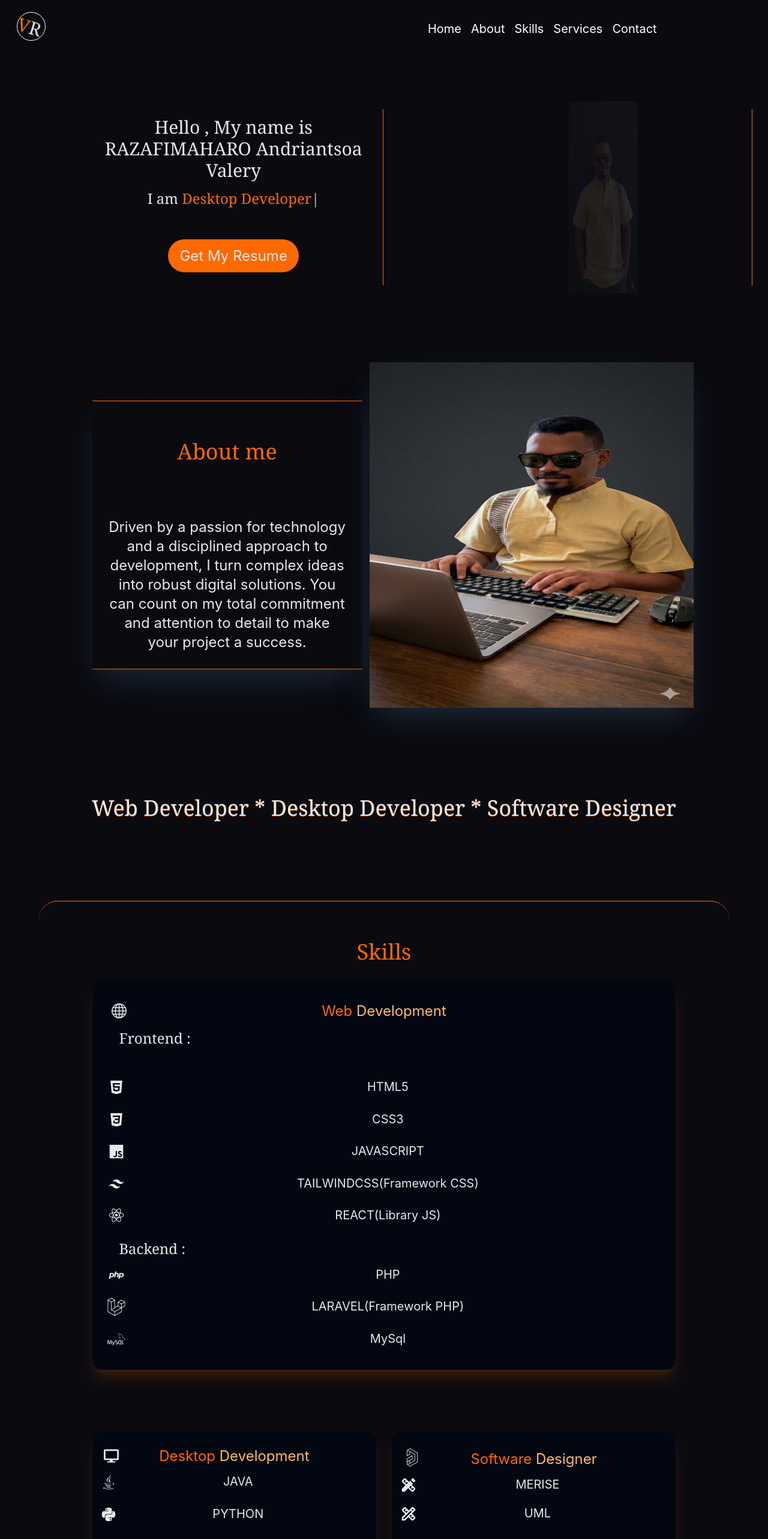
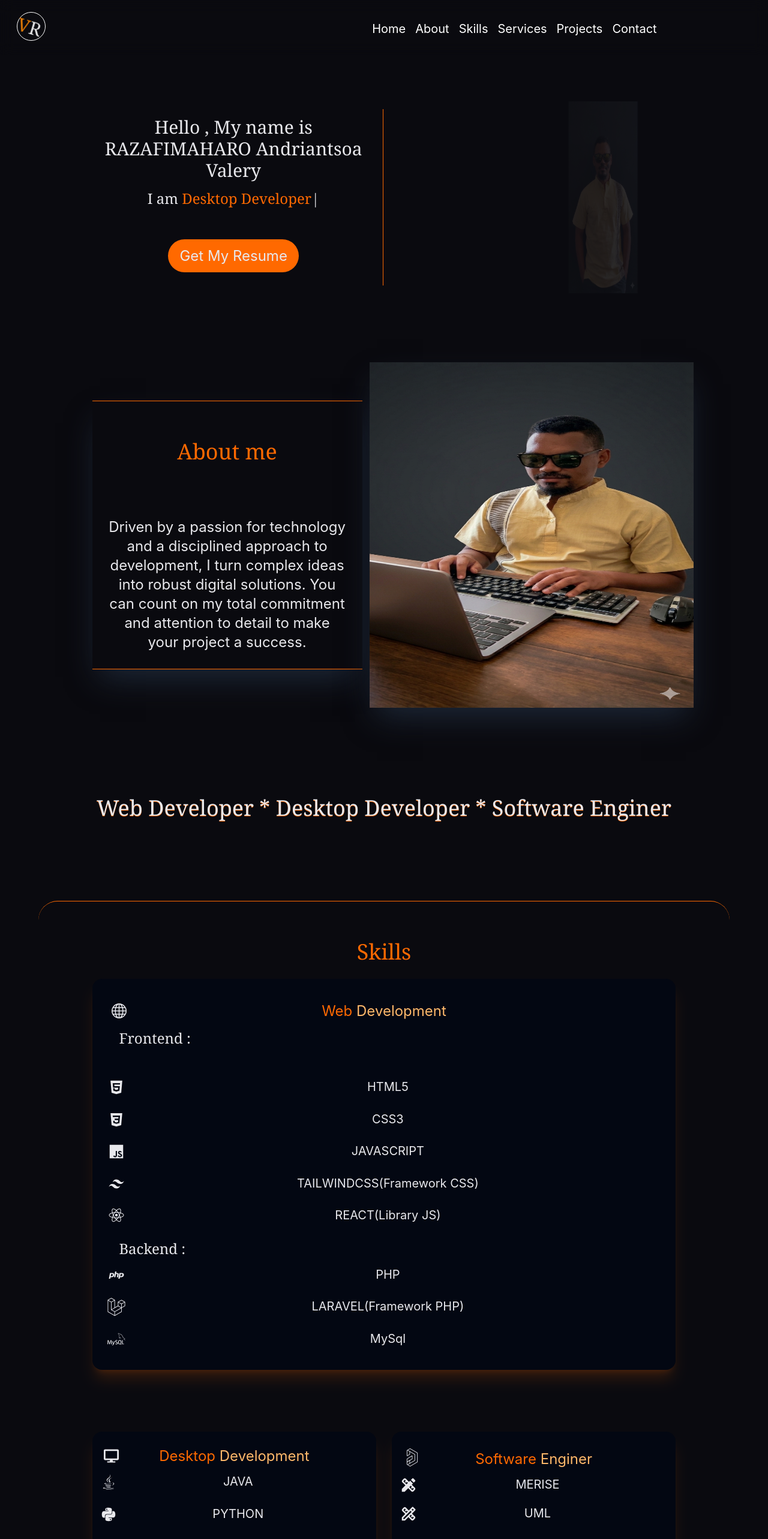
Before and after one commit to Ravaly23/mon-portfolio, a React (Vite) app: page / in a window 1280 px wide. Shown: the top 2566 px of the page at 60% size. Built offline with nearby package versions, Linux system fonts and the light colour scheme.

Commit message:
serivce reste

```diff
--- a/src/Components/lienNavigation.tsx
+++ b/src/Components/lienNavigation.tsx
@@ -21,7 +21,12 @@ export default function LienNavigation() {
           Services
         </a>
       </li>
-      <li className="list-none" >
+      <li className="list-none">
+        <a href="#project" className="text-white hover:text-orange-400">
+          Projects
+        </a>
+      </li>
+      <li className="list-none">
         <a href="#contact" className="text-white hover:text-orange-400">
           Contact
         </a>
--- a/src/Pages/MonPorteFolio.tsx
+++ b/src/Pages/MonPorteFolio.tsx
@@ -103,7 +103,7 @@ export default function MonPorteFolio() {
           id="home"
           className="flex flex-col pt-[2vw] pb-[3vw] md:mt-[5vw] md:mb-[5vw] md:flex md:flex-row justify-between md:mr-[2vw] md:ml-[2vw] "
         >
-          <div className="border-b border-r-0 w-[80vw] ml-[9vw] md:border-r md:border-b-0 border-orange-500 md:w-5/12 md:h-[23vw] md:p-[1vw]">
+          <div className=" border-r-0 w-[80vw] ml-[9vw] md:border-r md:border-b-0 border-orange-500 md:w-5/12 md:h-[23vw] md:p-[1vw]">
             <div className="text-center">
               <h1 className="text-xl md:text-3xl font-serif md:mb-[1vw]">
                 Hello , My name is <span>RAZAFIMAHARO </span>Andriantsoa{" "}
@@ -123,7 +123,7 @@ export default function MonPorteFolio() {
               </div>
             </div>
           </div>
-          <div className="border-b border-r-0 w-[80vw] ml-[9vw] md:border-r md:border-b-0 border-orange-500 p-[5vw] md:w-5/12 md:h-[23vw] ">
+          <div className=" w-[80vw] ml-[9vw] border-orange-500 p-[5vw] md:w-5/12 md:h-[23vw] ">
             <div className="relative left-8 w-[35vw] h-[35vw] md:w-[10vw] md:h-[10vw] animate-zigzag md:relative md:bottom-[6vw] md:right-[-15vw]">
               <img
                 src={imgDebout}
@@ -163,7 +163,7 @@ export default function MonPorteFolio() {
         {/* defilement */}
         <div className="dark:bg-gray-950 pt-[5vw] pb-[5vw] pl-[10vw] pr-[10vw] mt-[5vw] mb-[5vw] text-center">
           <h1 className="animate-bounce font-serif text-2xl text-shadow-2xs text-shadow-orange-500  md:text-4xl">
-            Web Developer * Desktop Developer * Software Designer
+            Web Developer * Desktop Developer * Software Enginer
           </h1>
         </div>
 
@@ -277,7 +277,7 @@ export default function MonPorteFolio() {
                 </div>
                 <h1 className="text-2xl relative bottom-[8vw]  md:text-2xl text-center md:relative md:bottom-0">
                   <span className="text-orange-500">Software</span>{" "}
-                  <span className="text-orange-300">Designer</span>
+                  <span className="text-orange-300">Enginer</span>
                 </h1>
                 <ul className="text-center flex flex-col gap-y-[5vw] pt-[1vw] pl-[1vw] pb-[5vw] md:pb-0 text-[4vw] md:text-xl mb-[2vw] md:gap-y-[1.5vw]">
                   <li>
@@ -303,7 +303,7 @@ export default function MonPorteFolio() {
 
         {/* Contact */}
         <div
-          className="mt-[3vw] md:mt-[2vw]  pt-[2vw] pb-[2vw] mb-[2vw] border-t-orange-400 border-t-[0.1vw]"
+          className="mt-[3vw] md:mt-[2vw]  pt-[2vw] pb-[2vw] mb-[2vw] "
           id="contact"
         >
           <div className="text-center flex flex-col gap-y-6 mt-[2vw] md:mt-[3vw]">
```
